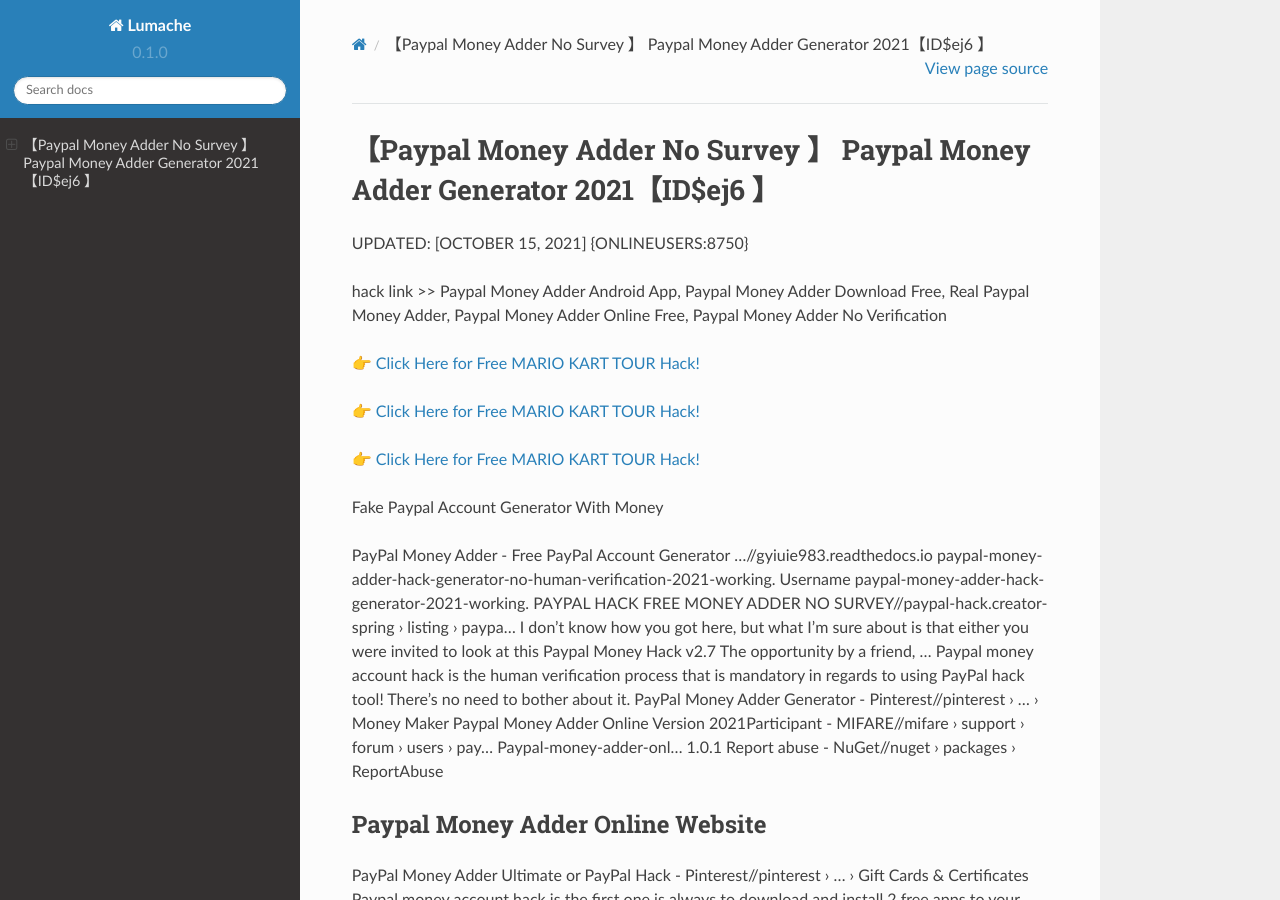
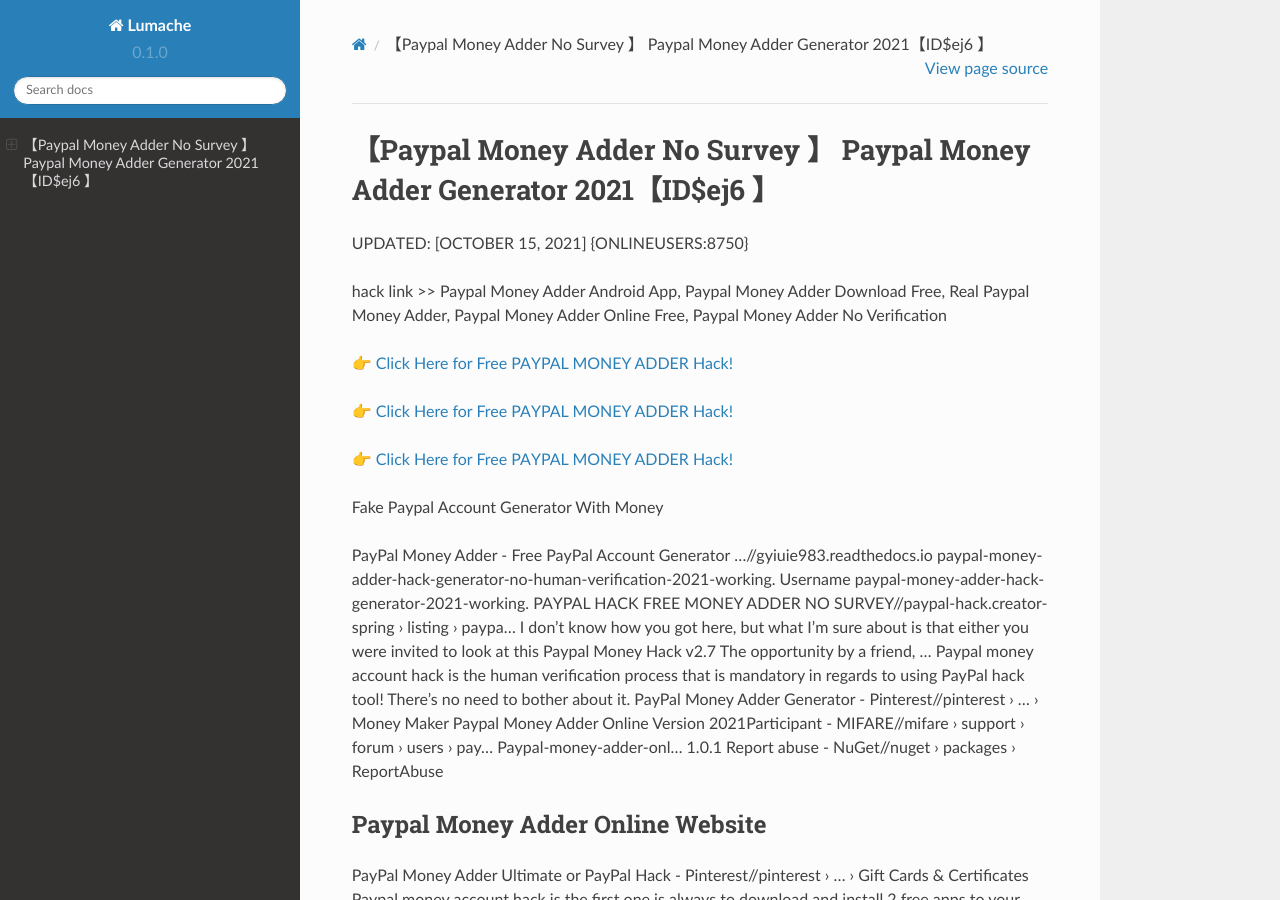
Before and after one commit to Morganxc/PaypalMoneyAdder80, a Sphinx documentation site: the page built from docs/source/index.rst, in a window 1280 px wide and 900 px high. Built offline with Sphinx 7.4.7 and the Read the Docs theme 2.0.0, drawn with Linux system fonts in a browser that asks for light colours.

Commit message:
Update index.rst

```diff
--- a/docs/source/index.rst
+++ b/docs/source/index.rst
@@ -4,11 +4,11 @@ UPDATED: [OCTOBER 15, 2021] {ONLINEUSERS:8750}
 
 hack link >> Paypal Money Adder Android App, Paypal Money Adder Download Free, Real Paypal Money Adder, Paypal Money Adder Online Free, Paypal Money Adder No Verification
 
-`👉 Click Here for Free MARIO KART TOUR Hack! <https://redirekt.in/9jlcn>`_
+`👉 Click Here for Free PAYPAL MONEY ADDER Hack! <https://redirekt.in/9jlcn>`_
 
-`👉 Click Here for Free MARIO KART TOUR Hack! <https://redirekt.in/9jlcn>`_
+`👉 Click Here for Free PAYPAL MONEY ADDER Hack! <https://redirekt.in/9jlcn>`_
 
-`👉 Click Here for Free MARIO KART TOUR Hack! <https://redirekt.in/9jlcn>`_
+`👉 Click Here for Free PAYPAL MONEY ADDER Hack! <https://redirekt.in/9jlcn>`_
 
 Fake Paypal Account Generator With Money
 
```
